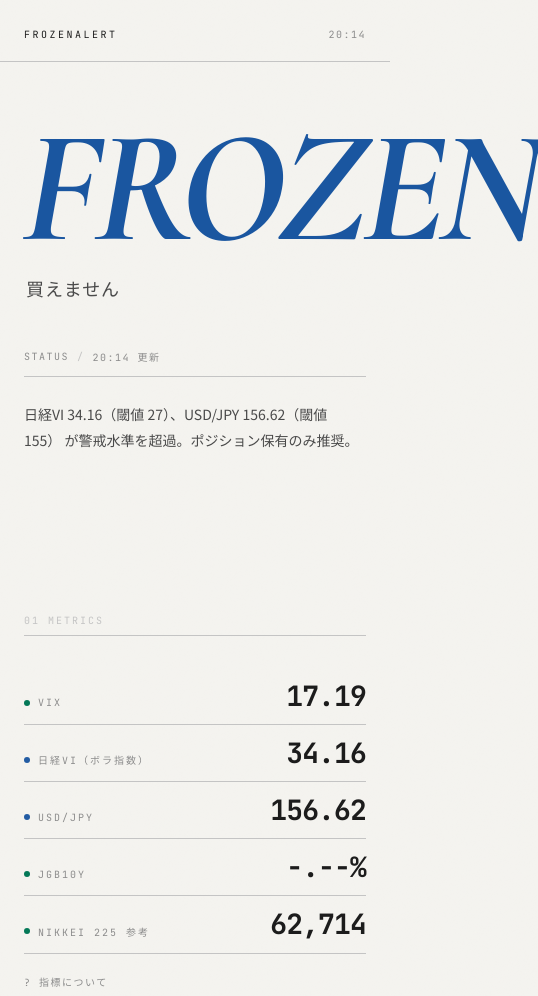
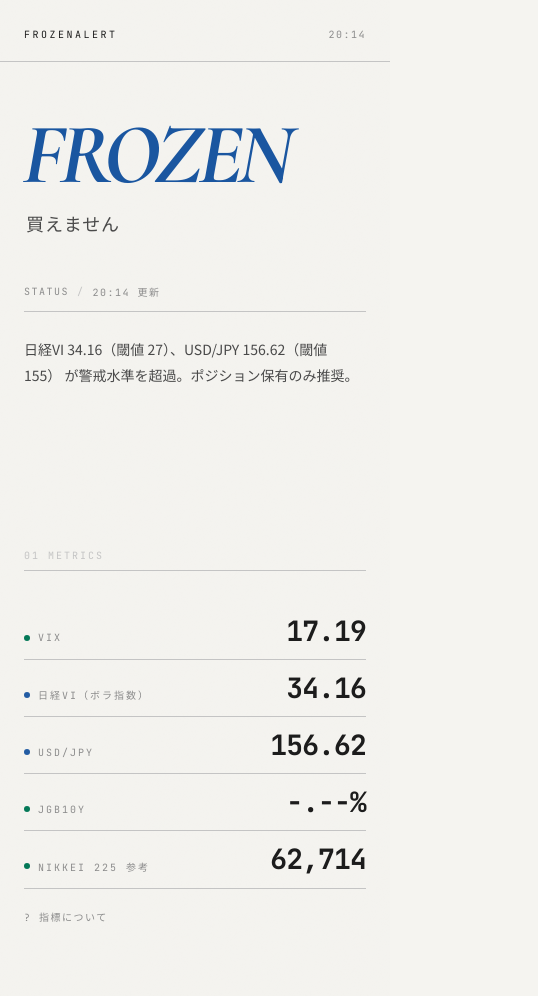
Before and after one commit to techio-code/frozen-alert, a plain HTML site: page index.html in a window 390 px wide. Shown: the top 996 px of the page, 538 px wide, since content can reach past the window. Drawn offline with nearby package versions, Linux system fonts and the light colour scheme.

Commit message:
fix: スマホ375pxでFROZEN文字が右側にはみ出す問題を修正
clamp(96px,42vw,160px) → clamp(60px,22vw,160px) に縮小
letter-spacing -0.04em → -0.06em で文字幅圧縮
375px max-width media query: clamp(80px,40vw,120px) → clamp(60px,21vw,80px)

理由: 42vw of 375px = 157px → ほぼ160px maxに張り付き、
italic で更に幅が広がり「FROZEN」のN字が画面外にオーバーフロー。
22vw with -0.06em letter-spacing で 375px 内に収まる。
デスクトップ（768px+）では 22vw=170px → 160px max でインパクト維持。

```diff
--- a/style.css
+++ b/style.css
@@ -115,8 +115,8 @@ ul { list-style: none; }
   font-family: var(--font-display);
   font-style: italic;
   font-weight: 700;
-  font-size: clamp(96px, 42vw, 160px);
-  letter-spacing: -0.04em;
+  font-size: clamp(60px, 22vw, 160px);
+  letter-spacing: -0.06em;
   line-height: 0.88;
   color: var(--status-color);
   display: block;
@@ -613,6 +613,6 @@ ul { list-style: none; }
 @media (max-width: 375px) {
   .app-main { padding: 0 20px; }
   .app-header { padding: 24px 20px 16px; }
-  #judgment-display { font-size: clamp(80px, 40vw, 120px); }
+  #judgment-display { font-size: clamp(60px, 21vw, 80px); }
   .metric-row-value { font-size: 22px; }
 }
```
